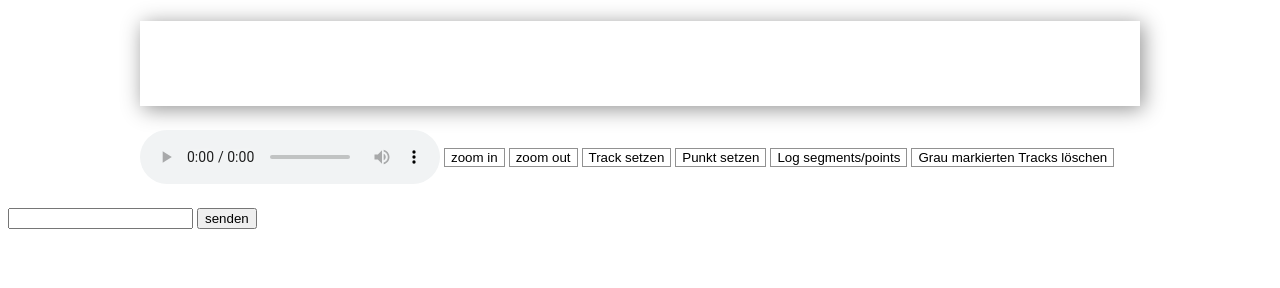
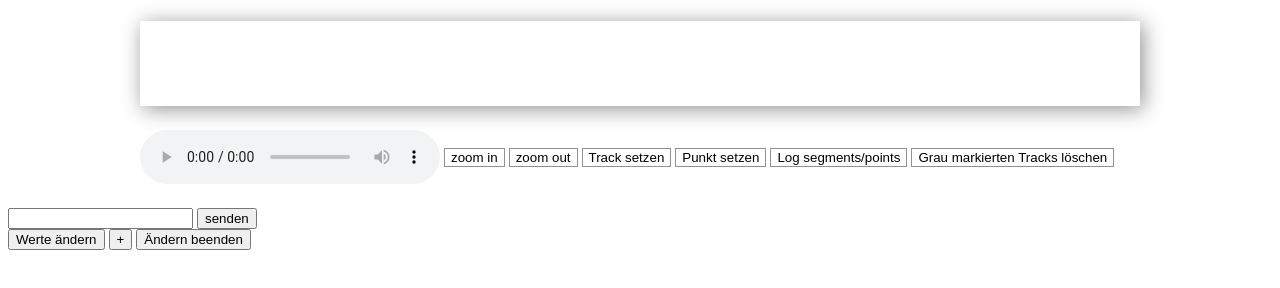
Before and after one commit to fairly99/Transkriptions-Werkzeug, a website with bundled scripts: page Transcriptor/index.html in a window 1280 px wide. Shown: the part 64-352 px from the top of the page. Built offline with nearby package versions, Linux system fonts and the light colour scheme; files whose address does not match are found by name.

```diff
--- a/Transcriptor/index.html
+++ b/Transcriptor/index.html
@@ -33,6 +33,13 @@
       <button  class="btn btn-default"id="sendToDatabase" >senden</button>
       </form>
 
+      <!-- Metadaten-tabelle -->
+       <div id="myDynamicTable">
+        <button type="button" id="createButton">Werte ändern</button>
+         <button id="plusButton">+</button>
+         <button id="stopChangingButton">Ändern beenden</button>
+      </div>
+
       <script src="libs/jquery-2.0.3.min.js"></script>
       <script src="libs/require.js"></script>
       <script src="src/AudioTool.js"></script>
```
